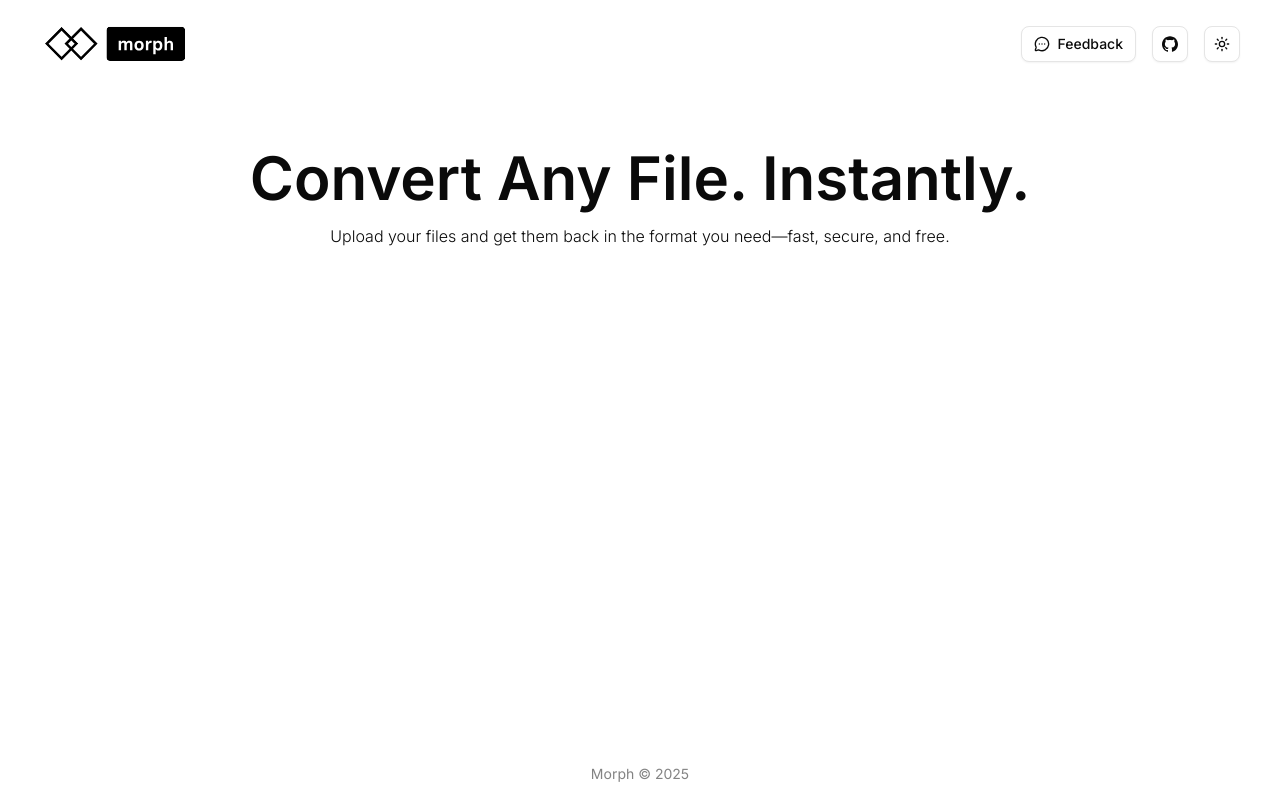
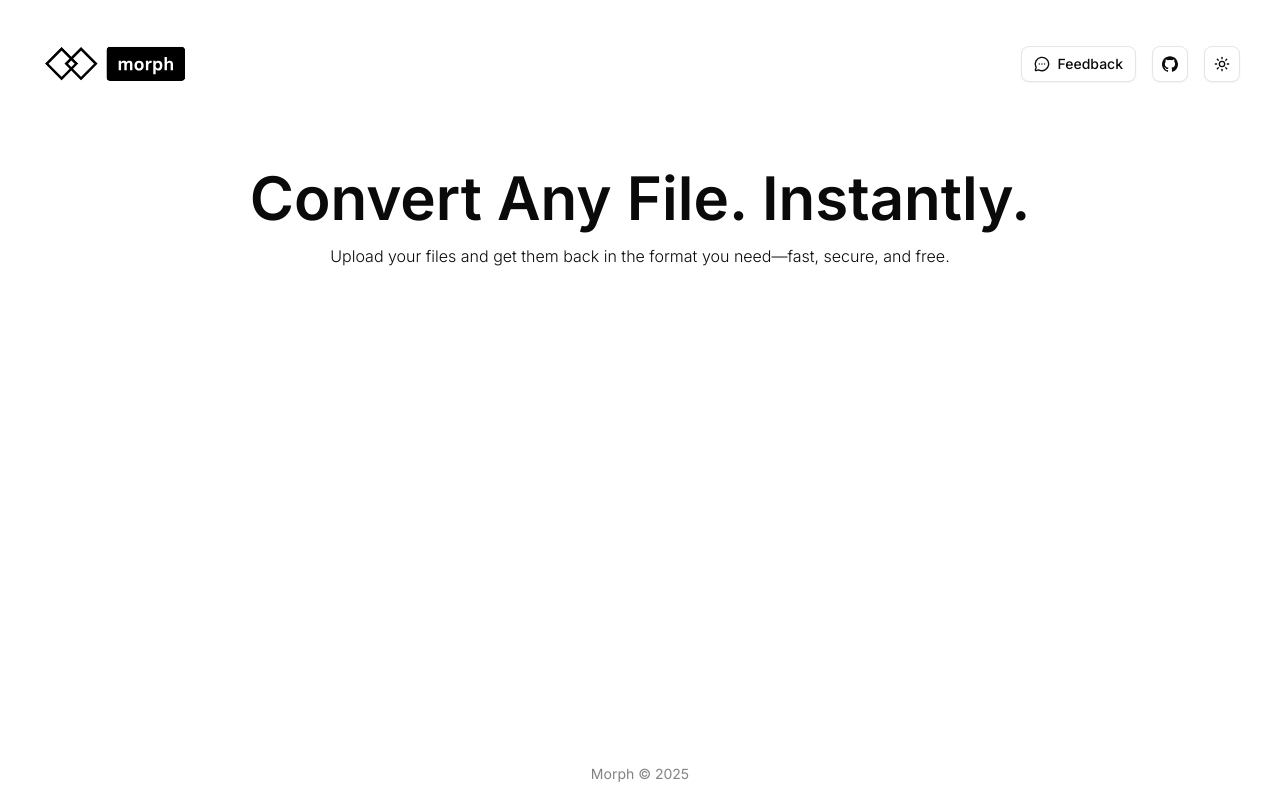
Before and after one commit to aspherr/Morph, a Next.js app: page / in a window 1280 px wide. Built offline with nearby package versions, Linux system fonts and the light colour scheme.

Commit message:
feat: added padding to the navbar

```diff
--- a/src/components/navbar.tsx
+++ b/src/components/navbar.tsx
@@ -22,7 +22,7 @@ const Navbar = () => {
       : "/images/light-logo.svg";
 
     return (
-        <nav className="w-full flex items-center justify-between border-b-white mt-5">
+        <nav className="w-full flex items-center justify-between border-b-white mt-10">
             <div>
                 <a href="/">
                     <Image src={src} alt="Morph Logo" width={150} height={150} />
```
